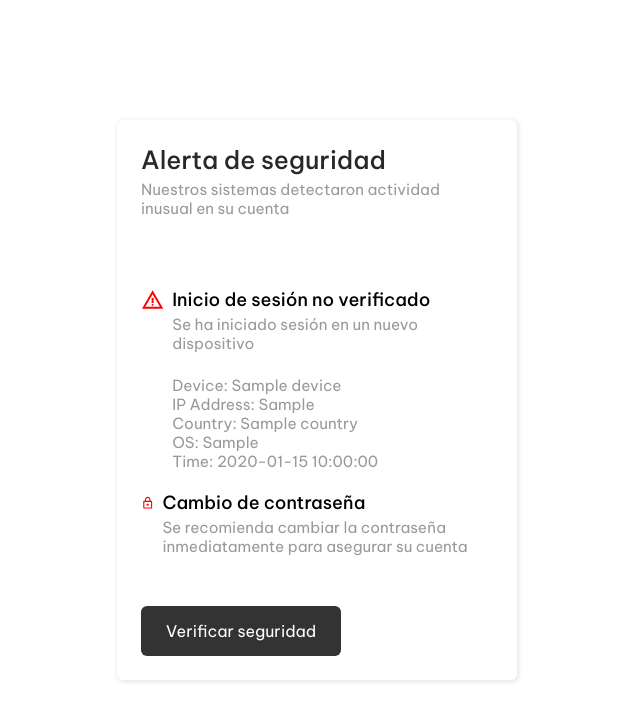
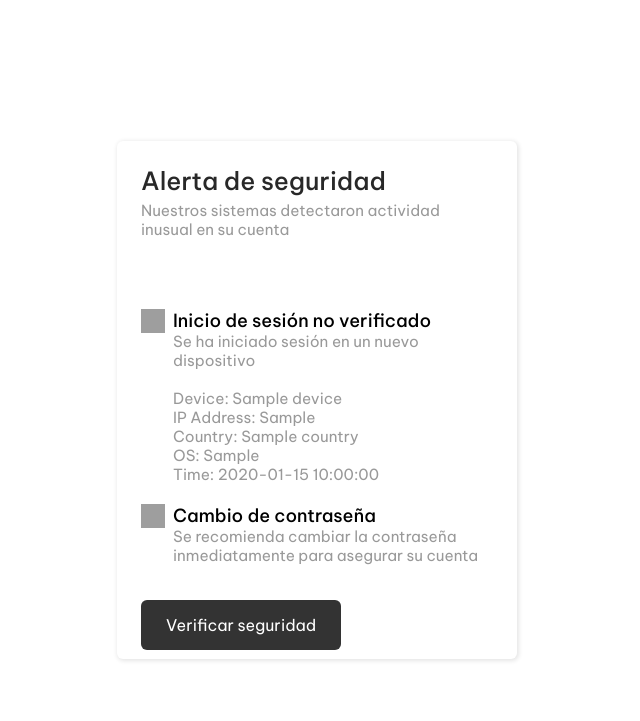
Before and after one commit to EssEnemiGz/softkit-academy-mail, a Flask app: template templates/email-alert.html in a window 1280 px wide. Shown: the top 721 px of the page, without its empty margins (323-963 px from the left). Run offline with Flask 3, Linux system fonts and the light colour scheme; the template is opened without the code that fills it: most values are stand-ins (such as "Sample title", 1, 10 or a date in 2020); grey boxes are pictures that could not be loaded.

Commit message:
"Changed the svg to png and deleted grids"

```diff
--- a/templates/email-alert.html
+++ b/templates/email-alert.html
@@ -19,17 +19,13 @@
     style="background-color: white; display: flex; align-items: center; gap: 8px; height: 100svh; width: 100svw; font-family: 'Be Vietnam Pro', sans-serif; box-sizing: border-box; margin: 0;">
     <main style="box-sizing: border-box; margin: 0; display: flex; align-items: center; gap: 8px; margin-inline: auto;">
         <div
-            style="box-sizing: border-box; margin: 0; max-width: 400px; margin-inline: 24px; display: grid; justify-content: center; position: relative; padding: 24px; border-radius: 6px; background-color: #fff; box-shadow: 1px 1px 4px 1px rgba(0, 0, 0, 0.1); height: 100%;">
+            style="box-sizing: border-box; margin: 0; max-width: 400px; margin-inline: 24px; justify-content: center; position: relative; padding: 24px; border-radius: 6px; background-color: #fff; box-shadow: 1px 1px 4px 1px rgba(0, 0, 0, 0.1); height: 100%;">
             <h1 style="box-sizing: border-box; margin: 0; font-size: 1.563rem; font-weight: 500; color: #282828; margin-block-end: 4px;">Alerta de seguridad</h1>
             <p style="box-sizing: border-box; margin: 0; color: #999999; font-size: 0.957rem;">Nuestros sistemas detectaron actividad inusual en su cuenta</p>
-            <div style="box-sizing: border-box; margin: 0; margin-block: 20px; display: grid; gap: 4px; padding-top: 50px;">
+            <div style="box-sizing: border-box; margin: 0; margin-block: 20px; gap: 4px; padding-top: 50px;">
                 <div style="box-sizing: border-box; margin: 0; display: flex; gap: 8px;">
-                    <svg xmlns="http://www.w3.org/2000/svg" height="24px" viewBox="0 -960 960 960" width="24px"
-                        fill="#f00">
-                        <path
-                            d="m40-120 440-760 440 760H40Zm138-80h604L480-720 178-200Zm302-40q17 0 28.5-11.5T520-280q0-17-11.5-28.5T480-320q-17 0-28.5 11.5T440-280q0 17 11.5 28.5T480-240Zm-40-120h80v-200h-80v200Zm40-100Z" />
-                    </svg>
-                    <div style="box-sizing: border-box; margin: 0; display: grid; gap: 4px;">
+                    <img src="https://softkitacademy.com/static/icons/warning.png" style="color: #f00;" alt="Warning icon" height="24" width="24">
+                    <div style="box-sizing: border-box; margin: 0; gap: 4px;">
                         <h3 style="box-sizing: border-box; margin: 0; font-weight: 500; font-size: 1.128rem;">Inicio de sesión no verificado</h3>
                         <p style="box-sizing: border-box; margin: 0; color: #999999; font-size: 0.957rem;">Se ha iniciado sesión en un nuevo dispositivo</p>
                         <p style="box-sizing: border-box; margin: 0; color: #999999; font-size: 0.957rem;">
@@ -44,21 +40,17 @@
                     </div>
                 </div>
             </div>
-            <div style="box-sizing: border-box; margin: 0; display: grid; gap: 4px; padding-bottom: 50px;">
+            <div style="box-sizing: border-box; margin: 0; gap: 4px; padding-bottom: 50px;">
                 <div style="box-sizing: border-box; margin: 0; display: flex; gap: 8px;">
-                    <svg xmlns="http://www.w3.org/2000/svg" height="24px" viewBox="0 -960 960 960" width="24px"
-                        fill="#f00">
-                        <path
-                            d="M240-80q-33 0-56.5-23.5T160-160v-400q0-33 23.5-56.5T240-640h40v-80q0-83 58.5-141.5T480-920q83 0 141.5 58.5T680-720v80h40q33 0 56.5 23.5T800-560v400q0 33-23.5 56.5T720-80H240Zm0-80h480v-400H240v400Zm240-120q33 0 56.5-23.5T560-360q0-33-23.5-56.5T480-440q-33 0-56.5 23.5T400-360q0 33 23.5 56.5T480-280ZM360-640h240v-80q0-50-35-85t-85-35q-50 0-85 35t-35 85v80ZM240-160v-400 400Z" />
-                    </svg>
-                    <div style="box-sizing: border-box; margin: 0; display: grid; gap: 4px;">
+                    <img src="https://softkitacademy.com/static/icons/lock.png" style="color: #f00;" alt="Lock icon" height="24" width="24">
+                    <div style="box-sizing: border-box; margin: 0; gap: 4px;">
                         <h3 style="box-sizing: border-box; margin: 0; font-size: 1.128rem; font-weight: 500;">Cambio de contraseña</h3>
                         <p style="box-sizing: border-box; margin: 0; color: #999999; font-size: 0.957rem;">Se recomienda cambiar la contraseña inmediatamente para
                             asegurar su cuenta</p>
                     </div>
                 </div>
             </div>
-            <span style="box-sizing: border-box; margin: 0; position: relative; background: #333333; color: #fff; padding: 15px 25px 15px 25px; border-radius: 6px; width: fit-content;">Verificar seguridad</span>
+            <span style="box-sizing: border-box; margin: 0; position: relative; background: #333333; color: #fff; padding: 15px 25px 15px 25px; border-radius: 6px; width: fit-content; height: fit-content;">Verificar seguridad</span>
         </div>
     </main>
 </body>
```
